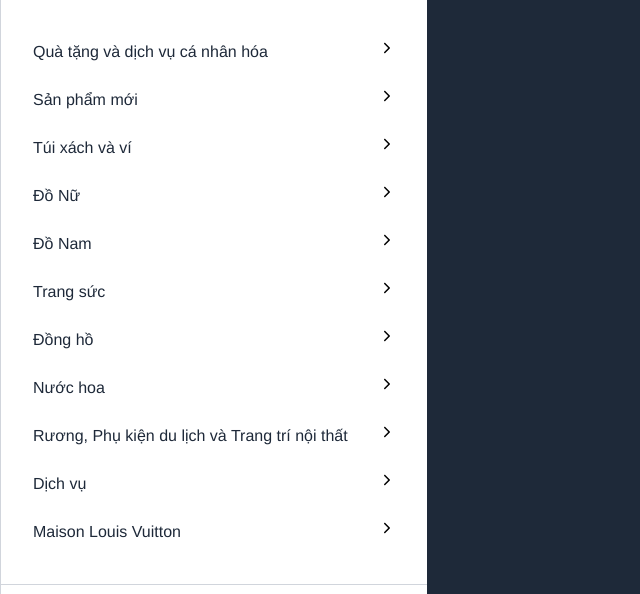
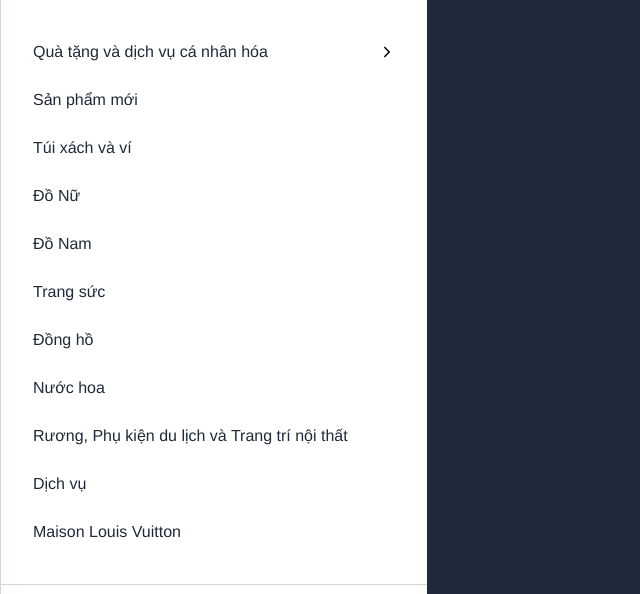
Before and after one commit to tien198/rossmoon_dev, a React (Vite) app: page / in a window 1280 px wide. Shown: the top 594 px of the page, without its empty margins (0-640 px from the left). Built offline with nearby package versions, Linux system fonts and the light colour scheme.

Commit message:
add Recursion

```diff
--- /dev/null
+++ b/src/components/layouts/Nav.List.Item.tsx
@@ -0,0 +1,61 @@
+'use client'
+
+import { IoIosArrowForward } from "react-icons/io"
+import type { MenuItem } from "../types/menuItem"
+
+import styles from './nav.module.scss'
+import Panel from "./Nav.List.Panel"
+import { useState } from "react"
+
+type Props = {
+    item: MenuItem
+}
+
+// Recursion
+export default function Item({ item }: Props) {
+    const [active, setActive] = useState(false)
+
+    // base case
+    if (item.display == 'link')
+        return (
+            <li>
+                <a
+                    href={item.url}
+                    target="_blank"
+                    rel="noopener noreferrer"
+                >
+                    {item.nameDisplay}
+                </a>
+            </li>
+        )
+
+    // recursive case
+    return (
+        <li className={styles['nav__list__item']}>
+            <div
+                className={styles['item']}
+                onClick={() => setActive(prev => !prev)}
+            >
+                <span>{item.nameDisplay}</span>
+                <span><IoIosArrowForward color="#000" /></span>
+            </div>
+            {/*
+                Loop for categories item and
+                call Item (recursion) in every item
+            */}
+            {active &&
+                <Panel categories={item.categoryItems!} active={active} />
+            }
+        </li>
+    )
+}
+
+
+// Câu chuyện ĐỆ QUY:
+/*
+    STAR
+    + Situation: Cần lặp qua dữ liệu để render các item trong Navbar, các item lại có cấu trúc phân cấp lồng nhau.
+    + Task: phân tích xem nên gõ chay HTML hay dùng lập trình để
+    + Action: Sử dụng đệ quy, để duyệt qua các item có cấu trúc lồng nhau.
+    + Result: Hoàn thiện
+*/
--- /dev/null
+++ b/src/components/layouts/Nav.List.Panel.tsx
@@ -0,0 +1,27 @@
+import type { MenuItem } from "../types/menuItem";
+import Item from "./Nav.List.Item";
+
+import styles from './nav.module.scss'
+
+type Props = {
+    categories: MenuItem[]
+    active?: boolean
+}
+
+export default function Panel({ categories, active = false }: Props) {
+
+    const panelCls = styles['nav__list__panel']
+    const activeCls = active ? styles['active'] : ''
+
+    return (
+        <div
+            className={panelCls + ' ' + activeCls}
+        >
+            <ul className={styles['wrapper']}>
+                {categories?.map((i, idx) =>
+                    <Item item={i} key={idx} />
+                )}
+            </ul>
+        </div>
+    )
+}
--- a/src/components/layouts/Nav.List.tsx
+++ b/src/components/layouts/Nav.List.tsx
@@ -1,23 +1,17 @@
-import { IoIosArrowForward } from "react-icons/io";
 import type { MenuItem } from "../types/menuItem";
 
 import styles from './nav.module.scss'
-import NavPanel from "./Nav.ListPanel";
+import Item from "./Nav.List.Item";
 
 type Props = {
     items: MenuItem[]
 }
 
 export default function NavList({ items }: Props) {
-    return <ul className={styles['nav-list']}>
-        {items.map((item, index) => (
-            <li
-                key={index}
-            >
-                <span>{item.nameDisplay}</span>
-                <span><IoIosArrowForward color="#000" /></span>
-                <NavPanel item={item}  />
-            </li>
+
+    return <ul className={styles['nav__list']}>
+        {items.map((item, idx) => (
+            <Item item={item} key={idx} />
         ))}
     </ul>
 
--- a/src/components/layouts/Nav.ListPanel.tsx
+++ /dev/null
@@ -1,22 +0,0 @@
-import type { MenuItem } from "../types/menuItem";
-
-import styles from './nav.module.scss'
-
-type Props = {
-    item: MenuItem
-    active?: boolean
-}
-
-export default function NavPanel({ item, active = false }: Props) {
-
-    return (
-        <div className={`${styles['wrapper']} ${styles['list-panel']} ${active && styles['active']}`}
-        >
-            <ul className={styles['nav-list']}>
-                {item.categories?.map(i =>
-                    <li><a href={i.url || ''}>{i.nameDisplay}</a> <span>also</span></li>
-                )}
-            </ul>
-        </div>
-    )
-}
--- a/src/components/layouts/Nav.tsx
+++ b/src/components/layouts/Nav.tsx
@@ -32,25 +32,32 @@
 
 
 
-
+// hierachical struture with
+//  3 level
 function useGetMenuItems(): MenuItem[] {
     return [
         {
             display: 'cate',
             nameDisplay: "Quà tặng và dịch vụ cá nhân hóa",
-            categories: [
+            // 2
+            categoryItems: [
                 {
                     display: 'link',
                     nameDisplay: "Tất cả quà tặng",
                     url: 'none'
                 },
-                // {
-                //     display: 'cate',
-                //     nameDisplay: "Quà tặng cho nữ",
-                //     categories: [
-
-                //     ]
-                // },
+                {
+                    display: 'cate',
+                    nameDisplay: "Quà tặng cho nữ",
+                    // 3
+                    categoryItems: [
+                        {
+                            display: 'link',
+                            nameDisplay: "Sản phẩm mới",
+                            url: 'none',
+                        },
+                    ]
+                },
             ]
         },
         {
--- a/src/components/layouts/nav.module.scss
+++ b/src/components/layouts/nav.module.scss
@@ -9,30 +9,29 @@
     color: var(--dark-gray);
     background-color: var(--white);
     min-height: 100vh;
-    width: 100vw;
-    height: 100vh;
 
     a {
         color: var(--dark-gray);
     }
 
     ul {
-        margin: 0;
         padding: 2.5rem 2rem;
         list-style: none;
         display: flex;
         flex-direction: column;
         gap: 1.5rem;
+        width: 100%;
     }
 
-    li {
+    li .item {
         display: flex;
         justify-content: space-between;
-
+        align-items: center;
+        width: 100%;
         cursor: pointer;
     }
 
-    .list-panel {
+    &__list__panel {
         position: absolute;
         top: 0;
         left: 0;
@@ -51,13 +50,13 @@
 
     .wrapper {
         overflow-y: auto;
-        height: 100vh;
+        height: 100%;
+        width: 100%;
         border-left: 1px solid var(--light-gray);
     }
 
-
-
-    @media screen and (min-width: 768px) {
+    @media (min-width: 768px) {
+        top: 0;
         width: 33.3333vw;
         max-width: 441px;
     }
--- a/src/components/types/menuItem.ts
+++ b/src/components/types/menuItem.ts
@@ -1,6 +1,6 @@
 export type MenuItem = {
     display: 'link' | 'cate',
     nameDisplay: string
-    categories?: MenuItem[]
+    categoryItems?: MenuItem[]
     url?: string
 }
```
